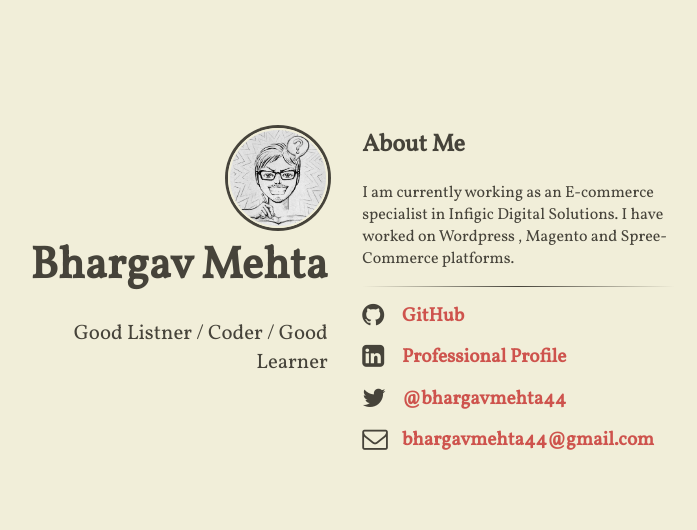
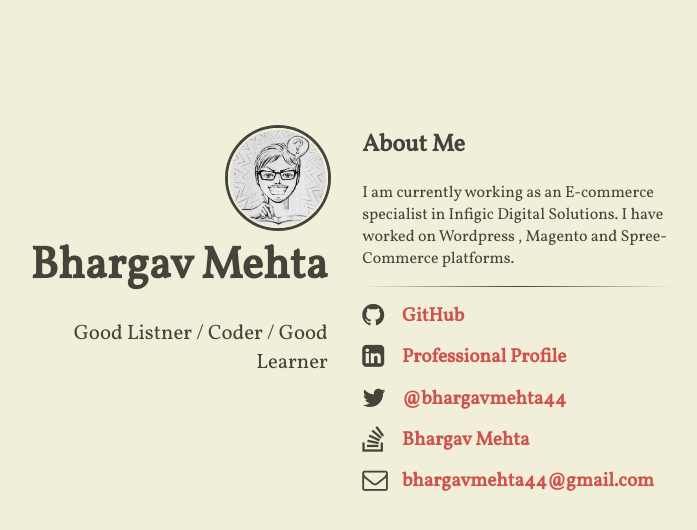
Before and after one commit to bhargavmehta/bhargavmehta.github.io, a Jekyll site: the page built from index.html, in a window 1280 px wide. Shown: the top 530 px of the page, without its empty margins (305-1002 px from the left). Built offline with Jekyll 4.4.1, drawn with Linux system fonts in a browser that asks for light colours; nearby versions of some CDN libraries; comment, search, counter and statistics services are not loaded.

Commit message:
Added stack overflow

```diff
--- a/_includes/content.html
+++ b/_includes/content.html
@@ -20,6 +20,10 @@
     <a href="https://twitter.com/bhargavmehta44" data-show-count="false" data-lang="en">@bhargavmehta44</a>
   </li>
   <li class="main-list-item">
+   <span class="fa fa-stack-overflow fa-lg main-list-item-icon"></span>
+   <a href="http://magento.stackexchange.com/users/13328/bhargav" data-show-count="false" data-lang="en">Bhargav Mehta</a>
+ </li>
+  <li class="main-list-item">
     <span class="fa fa-envelope-o fa-lg main-list-item-icon"></span>
     <a href="mail-to:bhargavmehta44@gmail.com">bhargavmehta44@gmail.com</a>
   </li>
```
